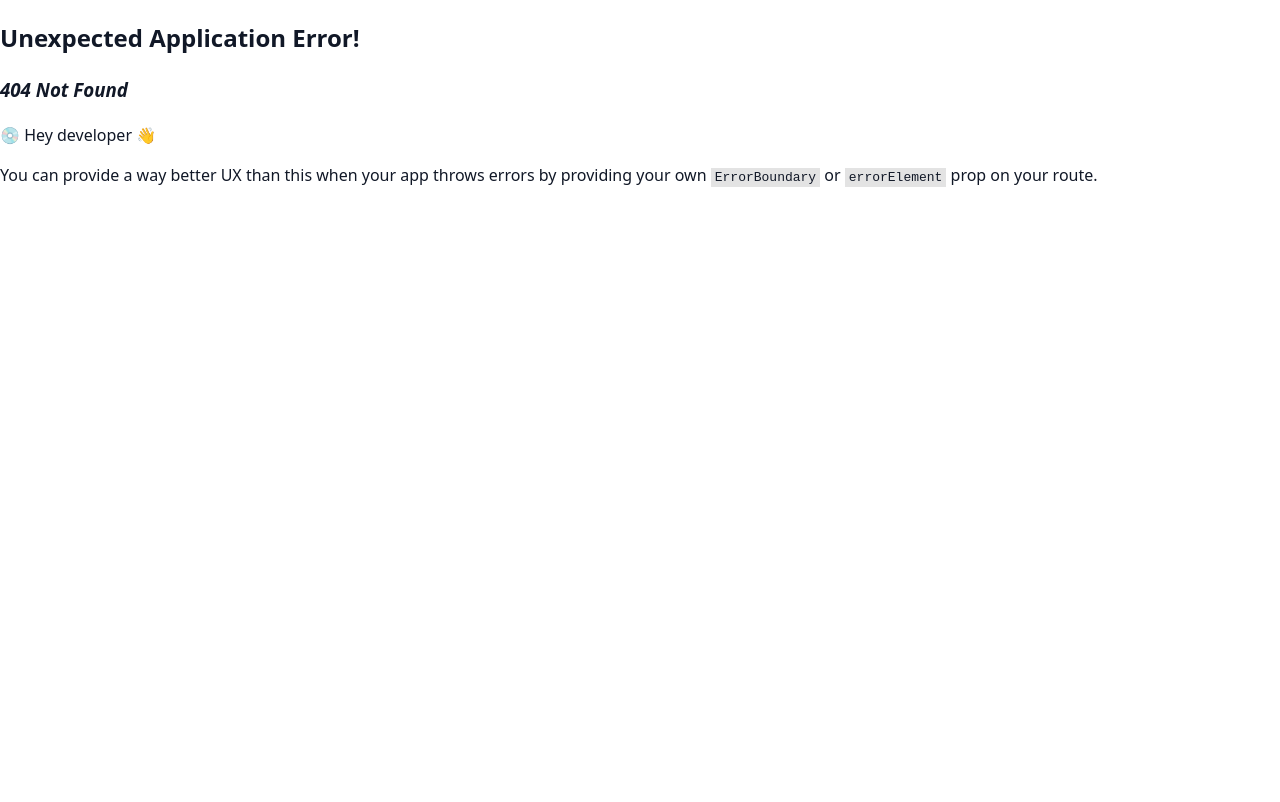
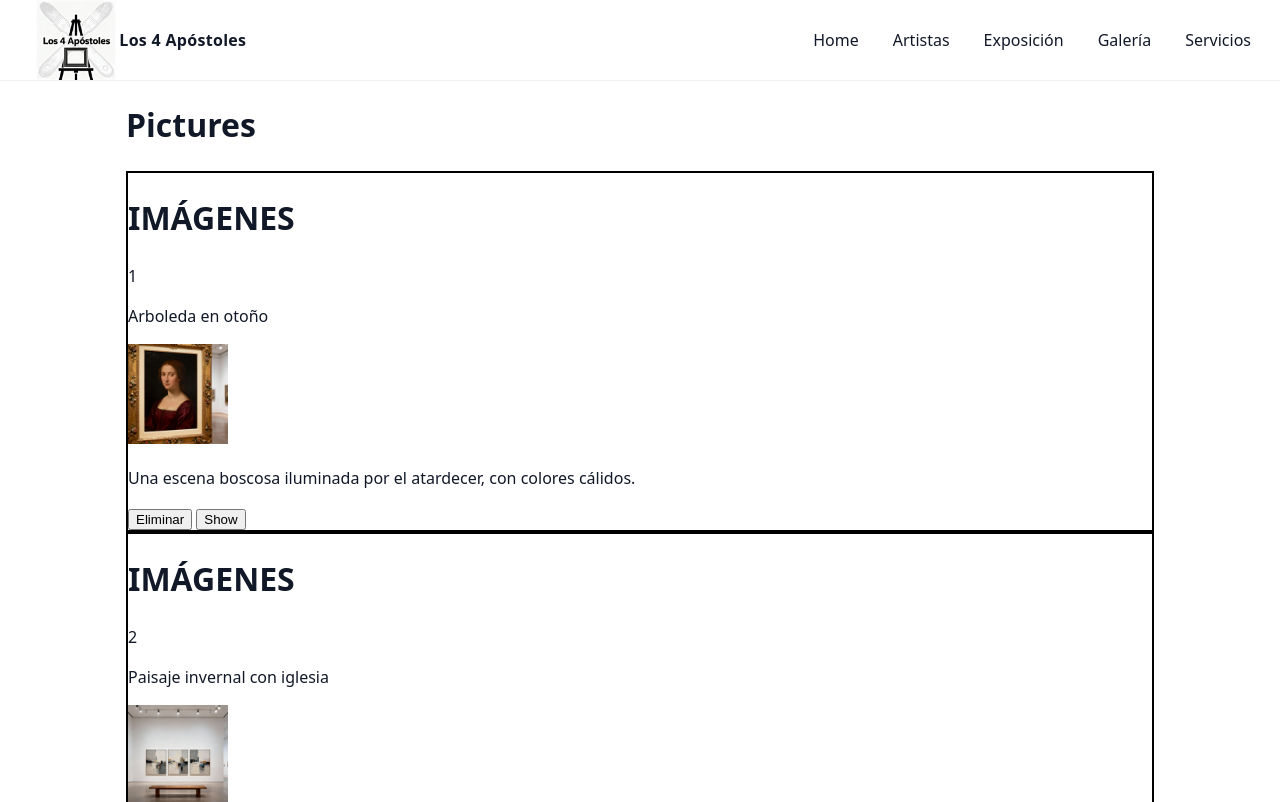
Before and after one commit to Acidlilith013/GaleriaArte, a React (Vite) app: page /exposicion in a window 1280 px wide. Before the commit this address had no page. Shown: the top 802 px of the page. Built offline with nearby package versions, Linux system fonts and the light colour scheme.

Commit message:
arreglar botón eliminar y botón show

```diff
--- a/src/components/Navbar.jsx
+++ b/src/components/Navbar.jsx
@@ -4,7 +4,7 @@ function Navbar() {
     const linkList = [
         { to: "/home", label: "Home" },
         { to: "/artistas", label: "Artistas" },
-        { to: "/exposiciones", label: "Exposición" },
+        { to: "/exposicion", label: "Exposición" },
         { to: "/gallery", label: "Galería" },
         { to: "/servicios", label: "Servicios" },
     ];
--- a/src/components/Picture.jsx
+++ b/src/components/Picture.jsx
@@ -1,5 +1,9 @@
+import { useState } from "react";
+
 function Picture({ pictureProp, onDelete }) {
     const { id, name, image, description } = pictureProp;
+
+    const [show, setShow] = useState(true)
 
     return (
         <div className="card-picture">
@@ -10,7 +14,8 @@ function Picture({ pictureProp, onDelete }) {
                 <img className="img-picture" src={image} alt="cuadro" />
                 <p>{description}</p>
             </div>
-            <button onClick={() => onDelete(id)}>Eliminar</button>
+            {show && <button onClick={() => onDelete(id)}>Eliminar</button>} {/* Renderizado condicional  */}
+            <button onClick={() => setShow(!show)}>Show</button>
         </div>
     )
 }
--- a/src/main.jsx
+++ b/src/main.jsx
@@ -5,7 +5,7 @@ import App from './App.jsx'
 import { RouterProvider } from 'react-router-dom'
 import { createBrowserRouter } from 'react-router-dom'
 import Servicios from './pages/Servicios.jsx'
-import Exposicion from './pages/Exposiciones.jsx'
+import Exposicion from './pages/Exposicion.jsx'
 import Artistas from './pages/Artistas.jsx'
 import Home from './pages/Home.jsx'
 import Gallery from './pages/Gallery.jsx'
@@ -24,7 +24,7 @@ const router = createBrowserRouter([
         element: <Artistas />,
       },
       {
-        path: '/exposiciones',
+        path: '/exposicion',
         element: <Exposicion />,
       },
       {
--- a/src/pages/Exposiciones.jsx
+++ b/src/pages/Exposicion.jsx
@@ -4,9 +4,10 @@ import { useState } from "react";
 
 function Exposicion() {
     const [picturesState, setPicturesState] = useState(dataPicture)
+    console.log (picturesState)
     //variable para borrar elemento
     const deletePicture = (idDelPict) => {
-        let index; //variable para meter datos
+        let index = -1 ; //variable para meter datos
         let copy = [...picturesState] //crea copia galleryState
 
         //creamos un bucle de la longitud de copy e incrementamos 1
@@ -15,9 +16,11 @@ function Exposicion() {
                 index = i; //guardo el valor i en index
         }
 
-        if (index) {  //si tengo index es que he encontrado el elemento
+        if (index !== -1) {  //si tengo index es que he encontrado el elemento
             copy.splice(index, 1) // va a eliminar en la posicion del index un elemento
+            console.log (copy)
             setPicturesState(copy) // asigno copy a setGalleryState con el elemento eliminado
+            console.log (picturesState)
         }
     }
     return (
@@ -27,7 +30,7 @@ function Exposicion() {
                 return <Picture
                     key={dataPictureSingle.id}
                     pictureProp={dataPictureSingle}
-                    ondelete={deletePicture} />
+                    onDelete={deletePicture} />
             })}
         </div>
     );
```
